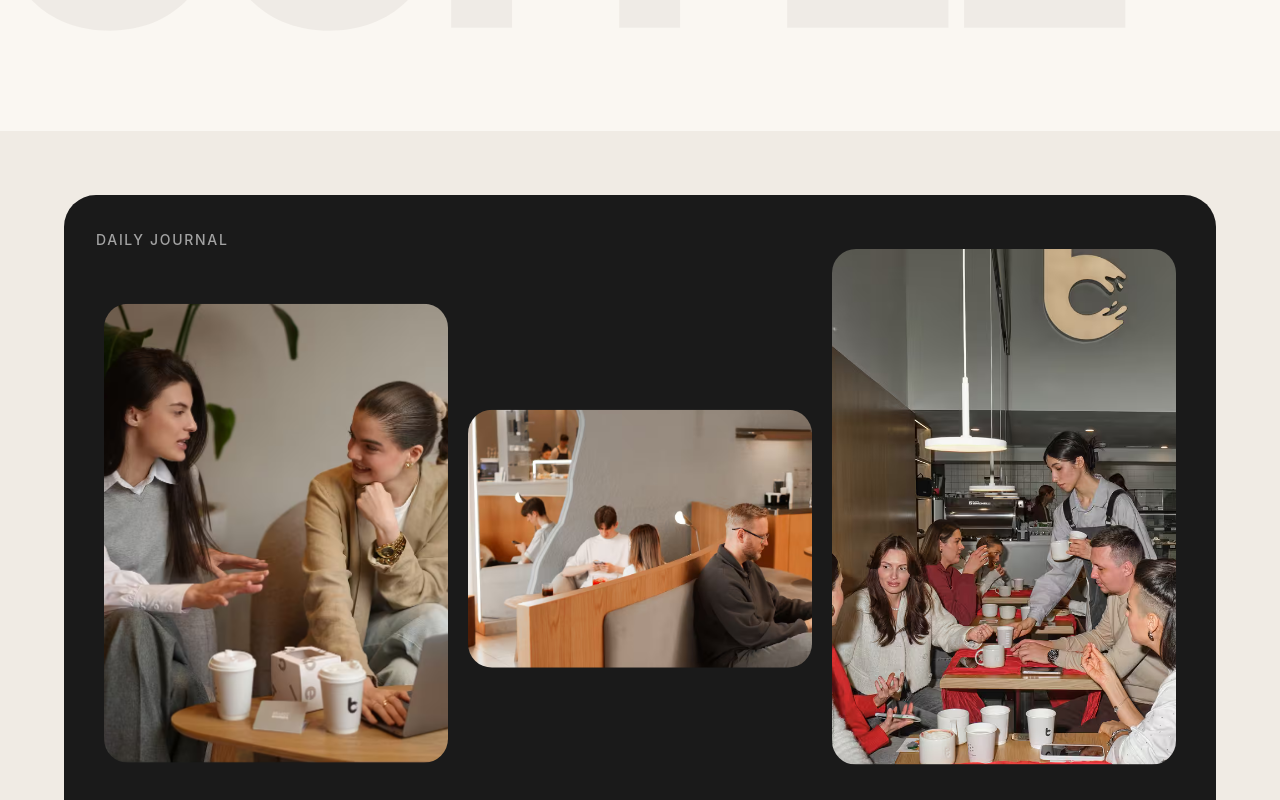
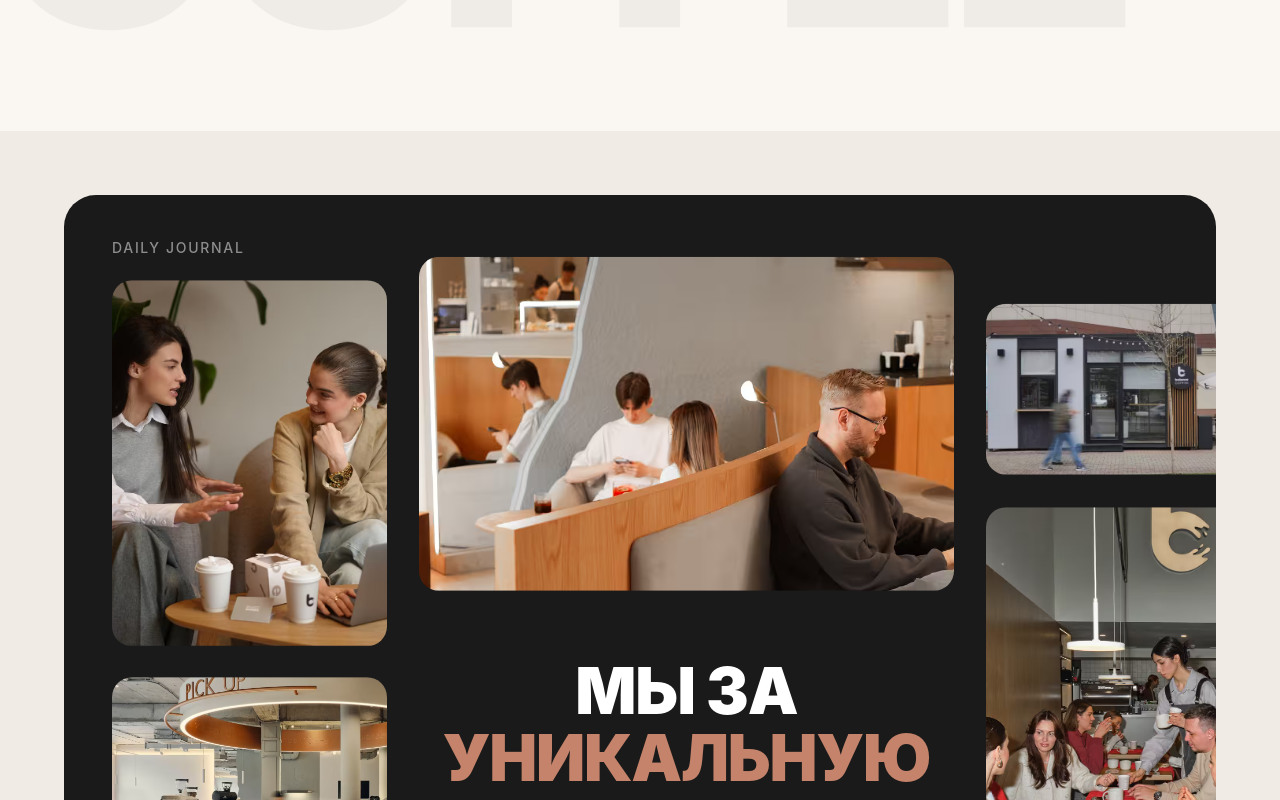
Before and after one commit to alenki/balancecoffee, a React (Vite) app: page /menu in a window 1280 px wide. Shown: the part 2000-2800 px from the top of the page. Built offline with nearby package versions, Linux system fonts and the light colour scheme; a web font is replaced by a local one.

Commit message:
Gallery section rework

```diff
--- a/src/components/home/GallerySection.module.css
+++ b/src/components/home/GallerySection.module.css
@@ -1,6 +1,6 @@
 /* ============================================
-   GALLERY SECTION - Unified Dark Card
-   Single card with image grid + manifesto
+   GALLERY SECTION - Editorial Grid Layout
+   Balanced structure with visual rhythm
    ============================================ */
 
 .section {
@@ -37,9 +37,7 @@
   border-radius: var(--radius-xl);
   overflow: hidden;
   background: #1a1a1a;
-  padding: var(--space-6);
-  display: flex;
-  flex-direction: column;
+  padding: var(--space-8);
 }
 
 @media (min-width: 768px) {
@@ -47,7 +45,7 @@
     min-height: calc(100vh - var(--space-24));
     min-height: calc(100svh - var(--space-24));
     border-radius: var(--radius-2xl);
-    padding: var(--space-8);
+    padding: var(--space-10);
   }
 }
 
@@ -56,7 +54,7 @@
     min-height: calc(100vh - var(--space-32));
     min-height: calc(100svh - var(--space-32));
     border-radius: 32px;
-    padding: var(--space-10);
+    padding: var(--space-12);
   }
 }
 
@@ -65,23 +63,23 @@
    ============================================ */
 .sectionHeader {
   position: absolute;
-  top: var(--space-5);
-  left: var(--space-5);
-  z-index: 3;
+  top: var(--space-6);
+  left: var(--space-8);
+  z-index: 10;
 }
 
 .headerLabel {
   font-size: var(--text-xs);
   font-weight: var(--font-medium);
-  color: rgba(255, 255, 255, 0.6);
+  color: rgba(255, 255, 255, 0.5);
   letter-spacing: 0.12em;
   text-transform: uppercase;
 }
 
 @media (min-width: 768px) {
   .sectionHeader {
-    top: var(--space-8);
-    left: var(--space-8);
+    top: var(--space-10);
+    left: var(--space-12);
   }
 
   .headerLabel {
@@ -96,113 +94,296 @@
 }
 
 /* ============================================
-   IMAGE GRID - Geometric Layout
+   EDITORIAL GRID - 3 Column Layout
    ============================================ */
-.imageGrid {
-  display: grid;
-  grid-template-columns: 1fr 1fr 1fr;
-  gap: var(--space-3);
-  margin-top: var(--space-10);
-  margin-bottom: auto;
+.editorialGrid {
+  display: flex;
+  flex-direction: column;
+  gap: var(--space-6);
+  height: 100%;
+  min-height: calc(100vh - var(--space-12) - var(--space-16));
+  min-height: calc(100svh - var(--space-12) - var(--space-16));
 }
 
 @media (min-width: 768px) {
-  .imageGrid {
-    gap: var(--space-4);
-    margin-top: var(--space-12);
+  .editorialGrid {
+    flex-direction: row;
+    gap: var(--space-6);
+    min-height: calc(100vh - var(--space-24) - var(--space-20));
+    min-height: calc(100svh - var(--space-24) - var(--space-20));
   }
 }
 
 @media (min-width: 1200px) {
-  .imageGrid {
-    gap: var(--space-5);
+  .editorialGrid {
+    gap: var(--space-8);
+    min-height: calc(100vh - var(--space-32) - var(--space-24));
+    min-height: calc(100svh - var(--space-32) - var(--space-24));
   }
 }
 
-/* Grid Image Containers */
-.gridImage1,
-.gridImage2,
-.gridImage3 {
-  position: relative;
-  overflow: hidden;
-  border-radius: var(--radius-lg);
-}
-
-.gridImage1 {
-  aspect-ratio: 3 / 4;
-  align-self: end;
-}
-
-.gridImage2 {
-  aspect-ratio: 4 / 3;
-  align-self: center;
-  margin-top: var(--space-6);
-}
-
-.gridImage3 {
-  aspect-ratio: 3 / 4.5;
-  align-self: start;
-  margin-top: calc(var(--space-4) * -1);
+/* ============================================
+   COLUMNS
+   ============================================ */
+.columnLeft,
+.columnCenter,
+.columnRight {
+  display: flex;
+  flex-direction: column;
+  gap: var(--space-5);
 }
 
 @media (min-width: 768px) {
-  .gridImage1,
-  .gridImage2,
-  .gridImage3 {
-    border-radius: var(--radius-xl);
-  }
-
-  .gridImage2 {
-    margin-top: var(--space-10);
-  }
-
-  .gridImage3 {
-    margin-top: calc(var(--space-8) * -1);
+  .columnLeft,
+  .columnCenter,
+  .columnRight {
+    gap: var(--space-6);
   }
 }
 
-.gridImage {
+@media (min-width: 1200px) {
+  .columnLeft,
+  .columnCenter,
+  .columnRight {
+    gap: var(--space-8);
+  }
+}
+
+/* Column widths */
+@media (min-width: 768px) {
+  .columnLeft {
+    flex: 0 0 28%;
+    padding-top: var(--space-8);
+  }
+
+  .columnCenter {
+    flex: 1;
+    padding-top: var(--space-4);
+  }
+
+  .columnRight {
+    flex: 0 0 28%;
+    padding-top: var(--space-12);
+  }
+}
+
+@media (min-width: 1200px) {
+  .columnLeft {
+    flex: 0 0 26%;
+    padding-top: var(--space-10);
+  }
+
+  .columnRight {
+    flex: 0 0 26%;
+    padding-top: var(--space-16);
+  }
+}
+
+/* ============================================
+   IMAGE CONTAINERS
+   ============================================ */
+.imgLeftTop,
+.imgLeftBottom,
+.imgCenter,
+.imgRightTop,
+.imgRightBottom {
+  overflow: hidden;
+  border-radius: var(--radius-lg);
+  position: relative;
+}
+
+@media (min-width: 768px) {
+  .imgLeftTop,
+  .imgLeftBottom,
+  .imgCenter,
+  .imgRightTop,
+  .imgRightBottom {
+    border-radius: var(--radius-xl);
+  }
+}
+
+@media (min-width: 1200px) {
+  .imgLeftTop,
+  .imgLeftBottom,
+  .imgCenter,
+  .imgRightTop,
+  .imgRightBottom {
+    border-radius: 20px;
+  }
+}
+
+.gridImg {
   width: 100%;
   height: 100%;
   object-fit: cover;
   transition: transform 0.8s cubic-bezier(0.16, 1, 0.3, 1);
 }
 
-.gridImage1:hover .gridImage,
-.gridImage2:hover .gridImage,
-.gridImage3:hover .gridImage {
+.imgLeftTop:hover .gridImg,
+.imgLeftBottom:hover .gridImg,
+.imgCenter:hover .gridImg,
+.imgRightTop:hover .gridImg,
+.imgRightBottom:hover .gridImg {
   transform: scale(1.05);
+}
+
+/* ============================================
+   LEFT COLUMN IMAGES
+   ============================================ */
+.imgLeftTop {
+  aspect-ratio: 4 / 5;
+  flex-shrink: 0;
+}
+
+.imgLeftBottom {
+  aspect-ratio: 4 / 3;
+  flex-shrink: 0;
+  display: none;
+}
+
+@media (min-width: 768px) {
+  .imgLeftTop {
+    aspect-ratio: 3 / 4;
+  }
+
+  .imgLeftBottom {
+    display: block;
+    aspect-ratio: 4 / 3;
+  }
+}
+
+@media (min-width: 1200px) {
+  .imgLeftTop {
+    aspect-ratio: 3 / 4;
+  }
+
+  .imgLeftBottom {
+    aspect-ratio: 16 / 10;
+  }
+}
+
+/* ============================================
+   CENTER COLUMN
+   ============================================ */
+.imgCenter {
+  aspect-ratio: 16 / 10;
+  flex-shrink: 0;
+  display: none;
+}
+
+@media (min-width: 768px) {
+  .imgCenter {
+    display: block;
+    aspect-ratio: 16 / 9;
+  }
+}
+
+@media (min-width: 1200px) {
+  .imgCenter {
+    aspect-ratio: 16 / 10;
+  }
+}
+
+.textContent {
+  flex: 1;
+  display: flex;
+  flex-direction: column;
+  justify-content: center;
+  align-items: center;
+  text-align: center;
+  padding: var(--space-4) 0;
+}
+
+@media (min-width: 768px) {
+  .textContent {
+    padding: var(--space-6) var(--space-4);
+  }
+}
+
+@media (min-width: 1200px) {
+  .textContent {
+    padding: var(--space-8) var(--space-6);
+  }
+}
+
+/* ============================================
+   RIGHT COLUMN IMAGES
+   ============================================ */
+.imgRightTop {
+  aspect-ratio: 4 / 5;
+  flex-shrink: 0;
+}
+
+.imgRightBottom {
+  aspect-ratio: 3 / 4;
+  flex-shrink: 0;
+  display: none;
+}
+
+@media (min-width: 768px) {
+  .imgRightTop {
+    aspect-ratio: 4 / 3;
+  }
+
+  .imgRightBottom {
+    display: block;
+    aspect-ratio: 3 / 4;
+  }
+}
+
+@media (min-width: 1200px) {
+  .imgRightTop {
+    aspect-ratio: 16 / 10;
+  }
+
+  .imgRightBottom {
+    aspect-ratio: 3 / 4;
+  }
+}
+
+/* ============================================
+   MOBILE LAYOUT - Simplified
+   ============================================ */
+@media (max-width: 767px) {
+  .editorialGrid {
+    display: grid;
+    grid-template-columns: 1fr 1fr;
+    grid-template-rows: auto 1fr;
+    gap: var(--space-4);
+  }
+
+  .columnLeft {
+    grid-column: 1;
+    grid-row: 1;
+  }
+
+  .columnCenter {
+    grid-column: 1 / -1;
+    grid-row: 2;
+  }
+
+  .columnRight {
+    grid-column: 2;
+    grid-row: 1;
+  }
+
+  .imgLeftTop,
+  .imgRightTop {
+    aspect-ratio: 3 / 4;
+  }
 }
 
 /* ============================================
    MANIFESTO CONTENT
    ============================================ */
-.manifestoContent {
-  text-align: center;
-  padding: var(--space-10) var(--space-4) var(--space-6);
-  margin-top: auto;
-}
-
-@media (min-width: 768px) {
-  .manifestoContent {
-    padding: var(--space-12) var(--space-8) var(--space-8);
-  }
-}
-
-@media (min-width: 1200px) {
-  .manifestoContent {
-    padding: var(--space-16) var(--space-12) var(--space-10);
-  }
-}
-
 .manifestoTitle {
   font-family: var(--font-display);
-  font-size: clamp(1.75rem, 7vw, 4.5rem);
+  font-size: clamp(1.75rem, 6vw, 4rem);
   font-weight: var(--font-heavy);
   line-height: 1.05;
   letter-spacing: -0.02em;
   text-transform: uppercase;
-  margin-bottom: var(--space-5);
+  margin-bottom: var(--space-4);
 }
 
 .manifestoLine {
@@ -218,10 +399,10 @@
 .manifestoText {
   font-size: var(--text-sm);
   font-weight: var(--font-light);
-  color: rgba(255, 255, 255, 0.7);
+  color: rgba(255, 255, 255, 0.65);
   line-height: 1.8;
   letter-spacing: 0.02em;
-  max-width: 45ch;
+  max-width: 38ch;
   margin: 0 auto var(--space-6);
 }
 
@@ -229,7 +410,7 @@
   display: inline-block;
   padding: var(--space-4) var(--space-8);
   background: transparent;
-  border: 1px solid rgb(255, 255, 255);
+  border: 1px solid rgba(255, 255, 255, 0.8);
   font-size: var(--text-xs);
   font-weight: var(--font-medium);
   color: var(--color-white);
@@ -247,7 +428,7 @@
 
 @media (min-width: 768px) {
   .manifestoTitle {
-    margin-bottom: var(--space-6);
+    margin-bottom: var(--space-5);
   }
 
   .manifestoText {
@@ -263,7 +444,8 @@
 
 @media (min-width: 1200px) {
   .manifestoTitle {
-    margin-bottom: var(--space-8);
+    font-size: clamp(2.5rem, 5vw, 4.5rem);
+    margin-bottom: var(--space-6);
   }
 
   .manifestoText {
--- a/src/components/home/GallerySection.tsx
+++ b/src/components/home/GallerySection.tsx
@@ -13,10 +13,11 @@ export function GallerySection() {
     offset: ['start end', 'end start'],
   });
 
-  // Parallax effects for images
-  const y1 = useTransform(scrollYProgress, [0, 1], [40, -40]);
-  const y2 = useTransform(scrollYProgress, [0, 1], [60, -60]);
+  // Subtle parallax for depth
+  const y1 = useTransform(scrollYProgress, [0, 1], [25, -25]);
+  const y2 = useTransform(scrollYProgress, [0, 1], [35, -35]);
   const y3 = useTransform(scrollYProgress, [0, 1], [20, -20]);
+  const y4 = useTransform(scrollYProgress, [0, 1], [30, -30]);
 
   return (
     <section className={styles.section} ref={sectionRef}>
@@ -31,10 +32,12 @@ export function GallerySection() {
           <span className={styles.headerLabel}>Daily Journal</span>
         </motion.div>
 
-        {/* Image Grid - Top Area */}
-        <div className={styles.imageGrid}>
+        {/* Editorial Grid Layout */}
+        <div className={styles.editorialGrid}>
+          {/* Left Column */}
+          <div className={styles.columnLeft}>
             <motion.div
-            className={styles.gridImage1}
+              className={styles.imgLeftTop}
               style={{ y: y1 }}
               initial={{ opacity: 0, y: 30 }}
               animate={isVisible ? { opacity: 1, y: 0 } : {}}
@@ -43,46 +46,47 @@ export function GallerySection() {
               <img
                 src="/cafe photos/image_3.png"
                 alt="Balance Coffee atmosphere"
-              className={styles.gridImage}
+                className={styles.gridImg}
               />
             </motion.div>
 
             <motion.div
-            className={styles.gridImage2}
+              className={styles.imgLeftBottom}
               style={{ y: y2 }}
               initial={{ opacity: 0, y: 30 }}
               animate={isVisible ? { opacity: 1, y: 0 } : {}}
               transition={{ duration: 0.7, delay: 0.2, ease: [0.16, 1, 0.3, 1] }}
             >
               <img
-              src="/cafe photos/image_4.png"
-              alt="Balance Coffee interior"
-              className={styles.gridImage}
-            />
-          </motion.div>
-
-          <motion.div
-            className={styles.gridImage3}
-            style={{ y: y3 }}
-            initial={{ opacity: 0, y: 30 }}
-            animate={isVisible ? { opacity: 1, y: 0 } : {}}
-            transition={{ duration: 0.7, delay: 0.3, ease: [0.16, 1, 0.3, 1] }}
-          >
-            <img
-              src="/cafe photos/image_5.png"
-              alt="Balance Coffee community"
-              className={styles.gridImage}
+                src="/cafe photos/image_6.png"
+                alt="Balance Coffee counter"
+                className={styles.gridImg}
               />
             </motion.div>
           </div>
 
-        {/* Manifesto Content - Center */}
-        <div className={styles.manifestoContent}>
+          {/* Center Column */}
+          <div className={styles.columnCenter}>
+            <motion.div
+              className={styles.imgCenter}
+              style={{ y: y3 }}
+              initial={{ opacity: 0, y: 30 }}
+              animate={isVisible ? { opacity: 1, y: 0 } : {}}
+              transition={{ duration: 0.7, delay: 0.15, ease: [0.16, 1, 0.3, 1] }}
+            >
+              <img
+                src="/cafe photos/image_4.png"
+                alt="Balance Coffee interior"
+                className={styles.gridImg}
+              />
+            </motion.div>
+
+            <div className={styles.textContent}>
               <motion.h2
                 className={styles.manifestoTitle}
                 initial={{ opacity: 0, y: 30 }}
                 animate={isVisible ? { opacity: 1, y: 0 } : {}}
-            transition={{ duration: 0.7, delay: 0.35, ease: [0.16, 1, 0.3, 1] }}
+                transition={{ duration: 0.7, delay: 0.3, ease: [0.16, 1, 0.3, 1] }}
               >
                 <span className={styles.manifestoLine}>Мы за</span>
                 <span className={styles.manifestoLineAccent}>уникальную</span>
@@ -93,7 +97,7 @@ export function GallerySection() {
                 className={styles.manifestoText}
                 initial={{ opacity: 0, y: 20 }}
                 animate={isVisible ? { opacity: 1, y: 0 } : {}}
-            transition={{ duration: 0.6, delay: 0.5, ease: [0.16, 1, 0.3, 1] }}
+                transition={{ duration: 0.6, delay: 0.4, ease: [0.16, 1, 0.3, 1] }}
               >
                 Мы за красивое и хорошее, творить и делиться.<br/>
                 Мы за уникальную эстетику.
@@ -102,7 +106,7 @@ export function GallerySection() {
               <motion.div
                 initial={{ opacity: 0, y: 15 }}
                 animate={isVisible ? { opacity: 1, y: 0 } : {}}
-            transition={{ duration: 0.5, delay: 0.6, ease: [0.16, 1, 0.3, 1] }}
+                transition={{ duration: 0.5, delay: 0.5, ease: [0.16, 1, 0.3, 1] }}
               >
                 <Link to="/daily" className={styles.manifestoCta}>
                   Lifestyle
@@ -110,6 +114,39 @@ export function GallerySection() {
               </motion.div>
             </div>
           </div>
+
+          {/* Right Column */}
+          <div className={styles.columnRight}>
+            <motion.div
+              className={styles.imgRightTop}
+              style={{ y: y4 }}
+              initial={{ opacity: 0, y: 30 }}
+              animate={isVisible ? { opacity: 1, y: 0 } : {}}
+              transition={{ duration: 0.7, delay: 0.2, ease: [0.16, 1, 0.3, 1] }}
+            >
+              <img
+                src="/cafe photos/image_7.png"
+                alt="Balance Coffee exterior"
+                className={styles.gridImg}
+              />
+            </motion.div>
+
+            <motion.div
+              className={styles.imgRightBottom}
+              style={{ y: y1 }}
+              initial={{ opacity: 0, y: 30 }}
+              animate={isVisible ? { opacity: 1, y: 0 } : {}}
+              transition={{ duration: 0.7, delay: 0.25, ease: [0.16, 1, 0.3, 1] }}
+            >
+              <img
+                src="/cafe photos/image_5.png"
+                alt="Balance Coffee community"
+                className={styles.gridImg}
+              />
+            </motion.div>
+          </div>
+        </div>
+      </div>
     </section>
   );
 }
```
Lines whose indentation alone changed are shown as unchanged.
